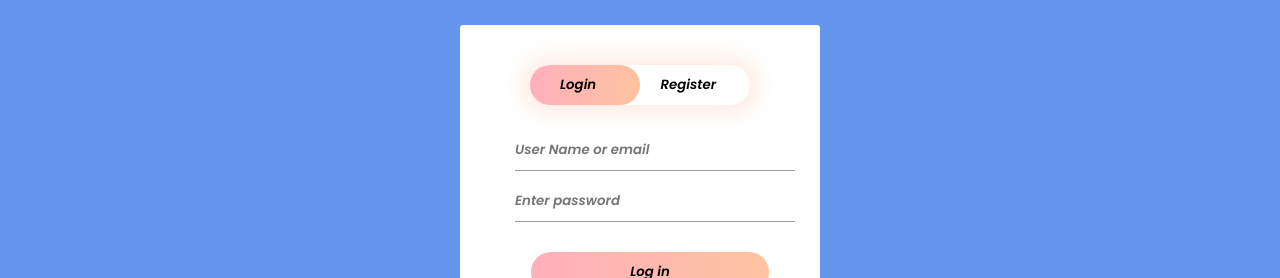
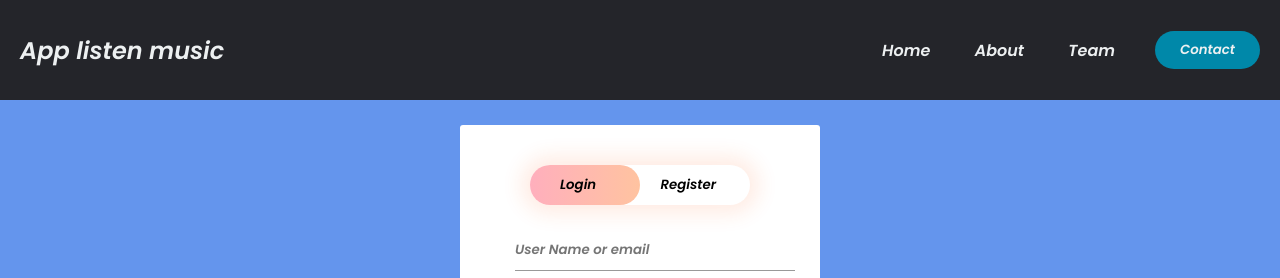
Before and after one commit to Nhanhaiho/cuoikhoa, a plain HTML site: page index.html in a window 1280 px wide. Shown: the top 278 px of the page. Drawn offline with Linux system fonts and the light colour scheme.

Commit message:
so so nav bar

```diff
--- a/index.html
+++ b/index.html
@@ -13,6 +13,16 @@
     <link rel="stylesheet" href="./pomodoro/css/login.css" />
   </head>
   <body>
+    <!-- phần nav bar-->
+    <header>
+      <h2>App listen music</h2>
+      <ul class="nav-links">
+        <li><a>Home</a></li>
+        <li><a>About</a></li>
+        <li><a>Team</a></li>
+      </ul>
+      <button>Contact</button>
+    </header>
     <!-- phần login form -->
     <div class="login-container">
       <div class="form-box">
--- a/pomodoro/css/login.css
+++ b/pomodoro/css/login.css
@@ -230,3 +230,48 @@ footer {
   margin-top: 10px;
   text-align: center;
 }
+/* phần header */
+header{
+  width: 100%;
+  height: 100px;
+    background:#24252A;
+   display:flex;
+   justify-content:flex-end;
+   align-items:center;
+   padding:30px 20px;
+}
+header h2{
+  color: #edf0f1;
+  cursor: pointer;
+  margin-right: auto;
+
+}
+.nav-links{
+  list-style:none;
+}
+.nav-links li{
+  color: #edf0f1;
+  display:inline-block;
+  padding:0 20px;
+  cursor: pointer;
+}
+.nav-links li a{
+  transition:all 0.3s ease 0s;
+}
+.nav-links li a:hover{
+  color:#0088a9;
+}
+header button {
+  margin-left: 20px;
+
+  padding:9px 25px;
+  background-color: rgba(0,136,169,1);
+  border: none;
+  border-radius: 50px;
+  cursor: pointer;
+   transition:all 0.3s ease 0s;
+   color: #edf0f1;
+}
+header button:hover{
+  background-color: rgba(0,136,169,0.8);
+}
```
